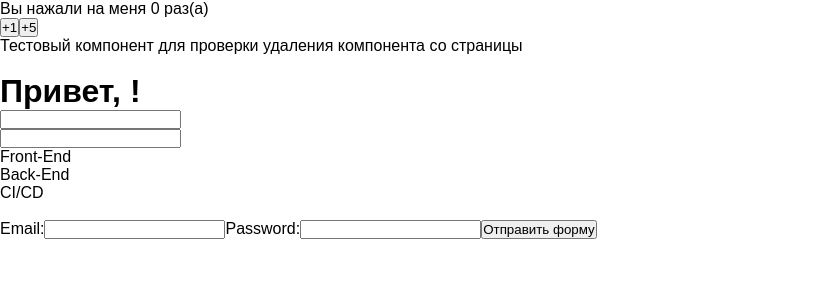
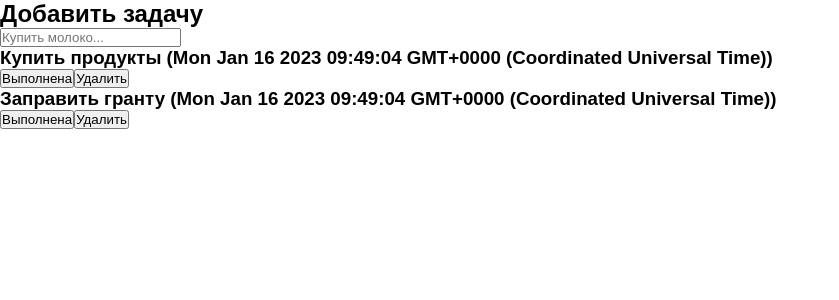
Before and after one commit to rafisovic4/todo-react-app, a React (Vite) app: page / in a window 1280 px wide. Shown: the top 300 px of the page, without its empty margins (0-839 px from the left). Built offline with nearby package versions, Linux system fonts and the light colour scheme.

Commit message:
Add basic functions on my todo app

```diff
--- a/src/App.jsx
+++ b/src/App.jsx
@@ -1,101 +1,107 @@
-import { useState, useEffect} from "react";
-
-const UseEffectComponent = () => {
-  useEffect(() => {
-    return () => console.log("Компонент был удален со страницы");
-  }, []);
-
-  return (
-    <div>
-      Тестовый компонент для проверки удаления компонента со страницы
-    </div>
-  )
-}
+import { useState, useEffect } from "react";
 
 const App = () => {
-  const [count, setCount] = useState(0);
-  const [name, setName] = useState("");
+  //Состояние (данные) задач
+  const [todos, setTodos] = useState([
+    {
+      id: 1,
+      name: "Купить продукты",
+      date: new Date(),
+      checked: false
+    },
+    {
+      id: 2,
+      name: "Заправить гранту",
+      date: new Date(),
+      checked: false
+    },
+  ]);
 
-  const [skills, setSkills] = useState(["Front-End", "Back-End", "CI/CD"]);
+  const [value, setValue] = useState('');
 
-  const [form, setForm] = useState({
-    email: "",
-    password: "",
-  });
+  //Функция обновления значения из поля
+  const onChangeHandle = (event) => {
+    setValue(event.target.value);
+  }
 
-  const [a, setA] = useState(0);
+  //Функция добавления задачи
+  const onSubmitHandle = (event) => {
+    event.preventDefault();
 
-  useEffect(() => {
-    console.log('Произошел первый рендер');
-  }, [count]);
+    setTodos((prevState) => {
+      prevState = [...prevState];
 
-  const onChangeFormHandle = (e) => {
-    setForm((prevState) => {
-      prevState = {...prevState};
+      prevState.push({
+        id: Date.now(),
+        name: value,
+        date: new Date(),
+        checked: false
+      });
 
-      prevState[e.target.name] = e.target.value;
+      return prevState;
+    });
+
+    setValue('');
+  }
+
+  const onCheckedToggle = (id) => {
+    setTodos((prevState) => {
+      prevState = [...prevState];
+
+      prevState = prevState.map((todo) => {
+        if(todo.id === id) {
+          return {
+            ...todo,
+            checked: !todo.checked
+          }
+        }
+
+        return todo;
+      });
 
       return prevState;
     });
   }
+  //Функция удаления todo из массива по ID
+  const onDeleteTodoById = (id) => {
+    setTodos((prevState) => {
+      prevState = [...prevState];
 
+      //.filter()
 
-  const onChangeHandle = (e) => {
-    setName(e.target.value);
-    setCount(e.target.value.length);
-  };
+      prevState = prevState.filter((todo) => todo.id !== id);
 
-  const onSubmitAddSkill = (e) => {
-
-
-
-    if(e.keyCode == 13) {
-
-      setSkills((prevState) => {
-        return [...prevState, e.target.value];
-      });
-      // e.target.value = '';
-
-    }
-
+      return prevState;
+    })
   }
 
   return (
     <div>
-      <p>Вы нажали на меня {count} раз(а)</p>
-      <button onClick={() => setCount((prevState) => prevState + 1)}>+1</button>
-      <button onClick={() => setCount(count + 5)}>+5</button>
-
-      {
-        count >= 10 ? <h1>Компонент больше не доступен</h1> : <UseEffectComponent />
-      }
-
-      <br />
-      <h1>Привет, {name}!</h1>
-      <input type="text" onChange={(e) => onChangeHandle(e)} />
-
-      <br />
-
-      <input type="text" onKeyDown={(e) => onSubmitAddSkill(e)} />
-
-      <br />
-      <ul>
-        {
-        skills.map((skill) => <li>{skill}</li> )
-        }
-      </ul>
-
-      <br />
-
-      <form onSubmit={(e) => e.preventDefault()}>
-        <label>Email:</label>
-        <input type="email" name="email" onChange={(e) => onChangeFormHandle(e)} value={form.email}/>
-
-        <label>Password:</label>
-        <input type="password" name="password" onChange={(e) => onChangeFormHandle(e)} value={form.password}/>
-
-        <button>Отправить форму</button>
-      </form>
+      <div>
+        <form onSubmit={(e) => onSubmitHandle(e)}>
+          <h2>Добавить задачу</h2>
+          <input type="text" placeholder="Купить молоко..." onChange={(e) => onChangeHandle(e)} value={value}/>
+        </form>
+      </div>
+      {/* (//Все задачи */}
+      <div>
+        {/* (//Одна задача) */}
+        {todos.map((todo) => {
+          return (
+            <div>
+              <h3>{todo.name} ({todo.date.toString()})</h3>
+              <div>
+                <button onClick={() => onCheckedToggle(todo.id)}>
+                  {
+                    todo.checked ? "Не выполнена" : "Выполнена"
+                  }
+                </button>
+                <button onClick={() => onDeleteTodoById(todo.id)}>Удалить</button>
+              </div>
+            </div>
+          );
+        })}
+      </div>
     </div>
   );
 };
```
